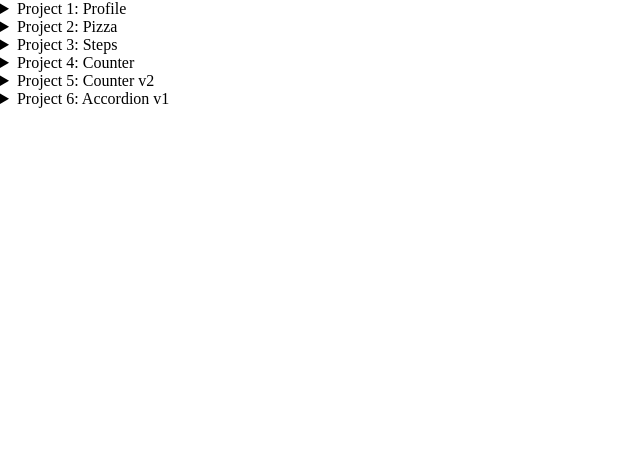
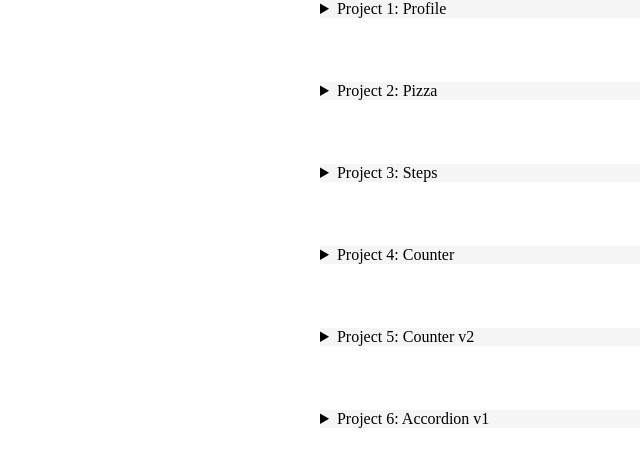
Before and after one commit to jrogeet/reactjs_micro-projects, a React (Vite) app: page / in a window 1280 px wide. Shown: the top 466 px of the page, without its empty margins (0-640 px from the left). Built offline with nearby package versions, Linux system fonts and the light colour scheme.

Commit message:
- fixed some styling - applied children prop in project/excercise 3: steps

```diff
--- /dev/null
+++ b/src/App.css
@@ -0,0 +1,14 @@
+.app {
+    display: flex;
+    flex-direction: column;
+    align-items: center;
+    row-gap: 4rem;
+}
+
+details {
+    background-color: whitesmoke;
+    min-width: 50%;
+
+    display: flex;
+    align-items: center;
+}
--- a/src/App.jsx
+++ b/src/App.jsx
@@ -4,10 +4,11 @@ import Project3 from "./Components/Project3/Project3";
 import Project4 from "./Components/Project4/Project4";
 import Project5 from "./Components/Project5/Project5";
 import Project6 from "./Components/Project6/Project6";
+import "./App.css";
 
 export default function App() {
   return (
-    <>
+    <div className="app">
       <details>
         <summary>Project 1: Profile</summary>
         <Project1 />
@@ -18,7 +19,6 @@ export default function App() {
       </details>
       <details>
         <summary>Project 3: Steps</summary>
-        <Project3 />
         <Project3 />
       </details>
       <details>
@@ -33,6 +33,6 @@ export default function App() {
         <summary>Project 6: Accordion v1</summary>
         <Project6 />
       </details>
-    </>
+    </div>
   );
 }
--- a/src/Components/Project3/Project3.jsx
+++ b/src/Components/Project3/Project3.jsx
@@ -16,7 +16,7 @@ const messages = [
 //   );
 // }
 
-function Project3() {
+function Steps() {
   const [step, setStep] = useState(1);
   const [isOpen, setIsOpen] = useState(true);
 
@@ -49,18 +49,16 @@ function Project3() {
           </p>
 
           <div className="buttons">
-            <button
-              style={{ backgroundColor: "#7950f2", color: "#fff" }}
-              onClick={handlePrevious}
-            >
-              Previous
-            </button>
-            <button
-              style={{ backgroundColor: "#7950f2", color: "#fff" }}
-              onClick={handleNext}
-            >
-              Next
-            </button>
+            <Button
+              bgColor='#7950f2' textColor="#fff"
+              onClick={handlePrevious}>
+                <span>👈</span> Previous
+            </Button>
+            <Button
+              bgColor='#7950f2' textColor="#fff"
+              onClick={handleNext}>
+                Next <span>👉</span>
+            </Button>
           </div>
         </div>
       )}
@@ -68,4 +66,21 @@ function Project3() {
   );
 }
 
-export default Project3;
+function Button({ textColor, bgColor, onClick, children }) {
+  return (
+    <button
+      style={{ backgroundColor: bgColor, color: textColor }}
+      onClick={onClick}
+    >
+      {children}
+    </button>
+  );
+}
+
+export default function Project3() {
+  return (
+    <div>
+      <Steps />
+    </div>
+  );
+}
```
